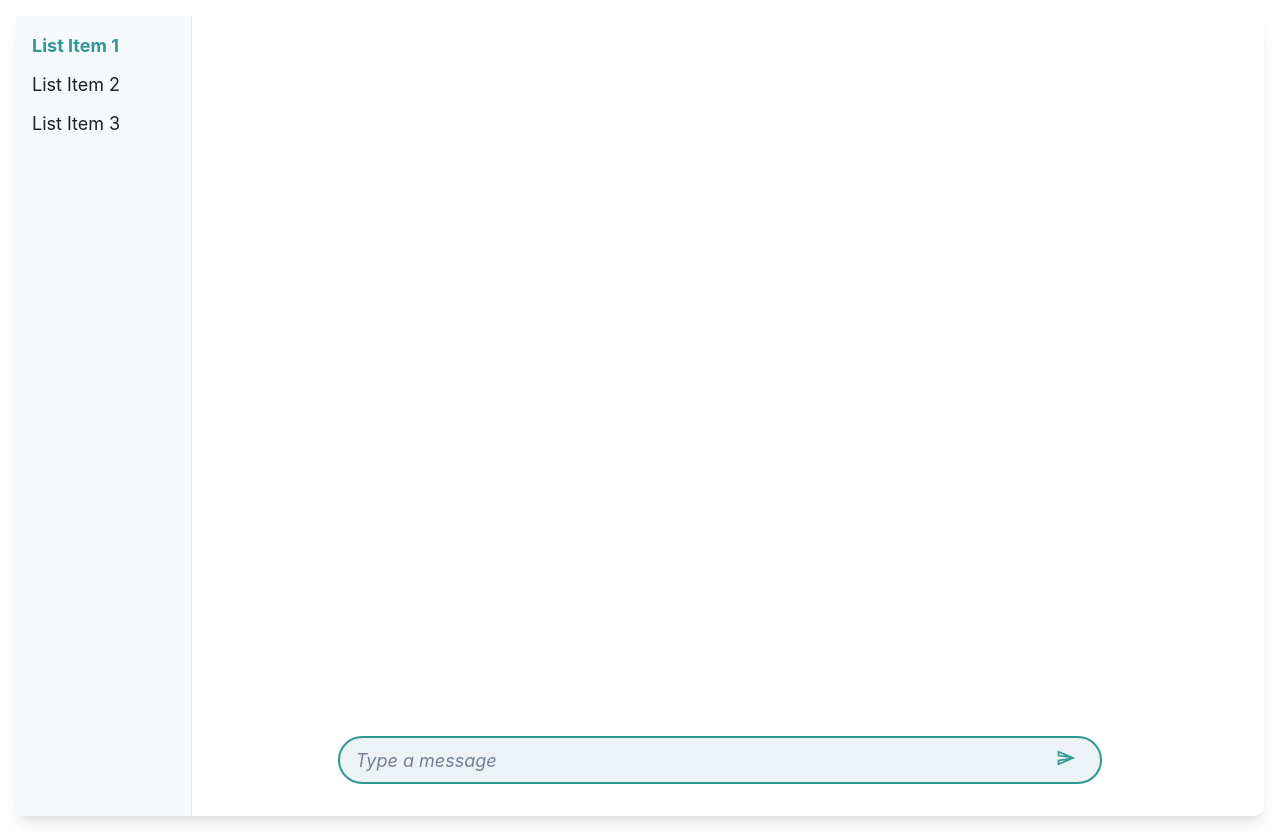
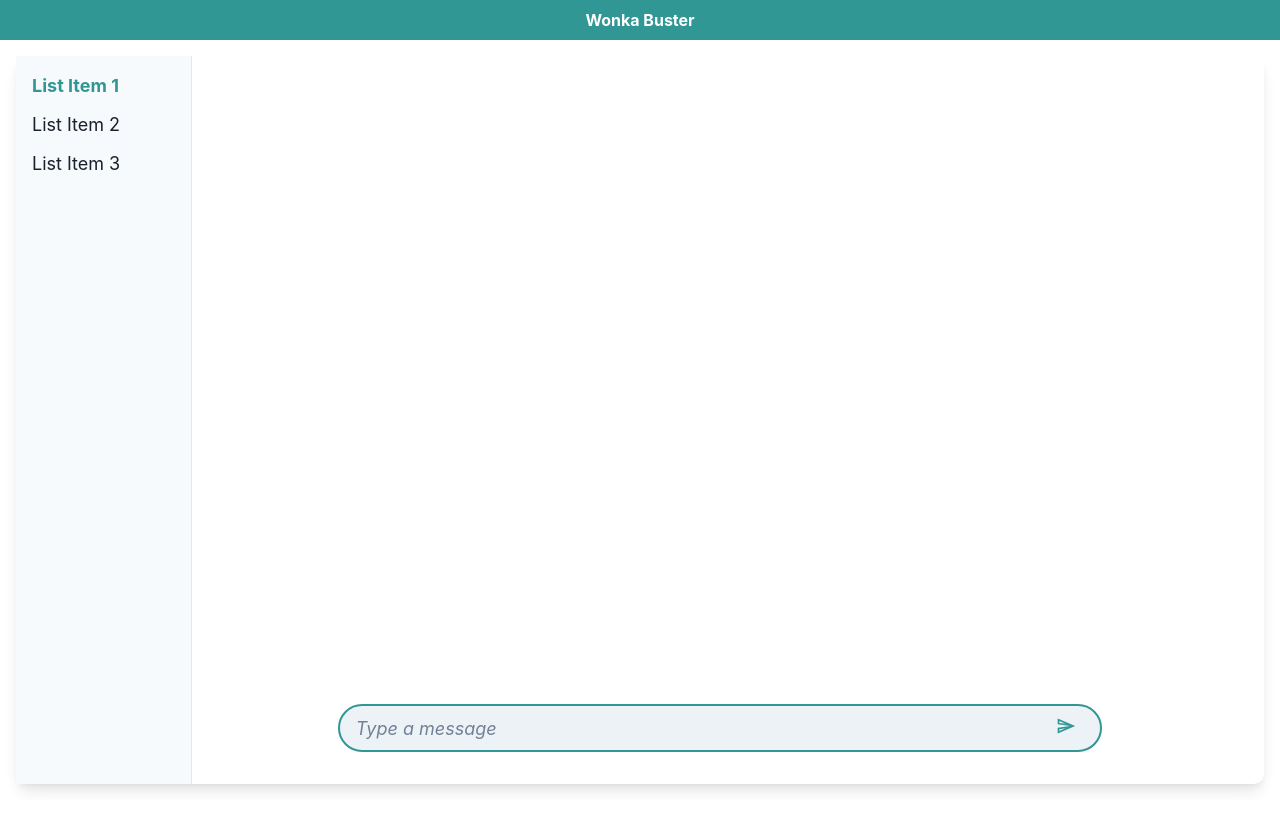
Before and after one commit to HPaulos/wonka-safe-sign, a React (Create React App) app: page / in a window 1280 px wide. After the commit the page ends 800 px from the top, so only its background shows below. Built offline with nearby package versions, Linux system fonts and the light colour scheme.

Commit message:
Added sticky banner

```diff
--- a/src/pages/chat.jsx
+++ b/src/pages/chat.jsx
@@ -42,7 +42,23 @@
   };
 
   return (
-    <Flex h="100vh" m={4} borderRadius="10px" bg="white" boxShadow="lg">
+    <Flex h="100vh" flexDirection="column">
+      {/* Sticky Banner */}
+      <Box
+        bg="teal.500"
+        color="white"
+        p={2}
+        textAlign="center"
+        fontWeight="bold"
+        position="sticky"
+        top="0"
+        zIndex="999"
+      >
+       Wonka Buster
+      </Box>
+
+      {/* Main Chat Section */}
+      <Flex h="100%" m={4} borderRadius="10px" bg="white" boxShadow="lg">
         <Box
           w="200px"
           borderRight="1px"
@@ -59,10 +75,16 @@
             >
               List Item 1
             </ListItem>
-          <ListItem fontSize="lg" _hover={{ bg: "teal.50", cursor: "pointer" }}>
+            <ListItem
+              fontSize="lg"
+              _hover={{ bg: "teal.50", cursor: "pointer" }}
+            >
               List Item 2
             </ListItem>
-          <ListItem fontSize="lg" _hover={{ bg: "teal.50", cursor: "pointer" }}>
+            <ListItem
+              fontSize="lg"
+              _hover={{ bg: "teal.50", cursor: "pointer" }}
+            >
               List Item 3
             </ListItem>
           </List>
@@ -134,6 +156,7 @@
           </Flex>
         </Flex>
       </Flex>
+    </Flex>
   );
 }
 
```
Lines whose indentation alone changed are shown as unchanged.
